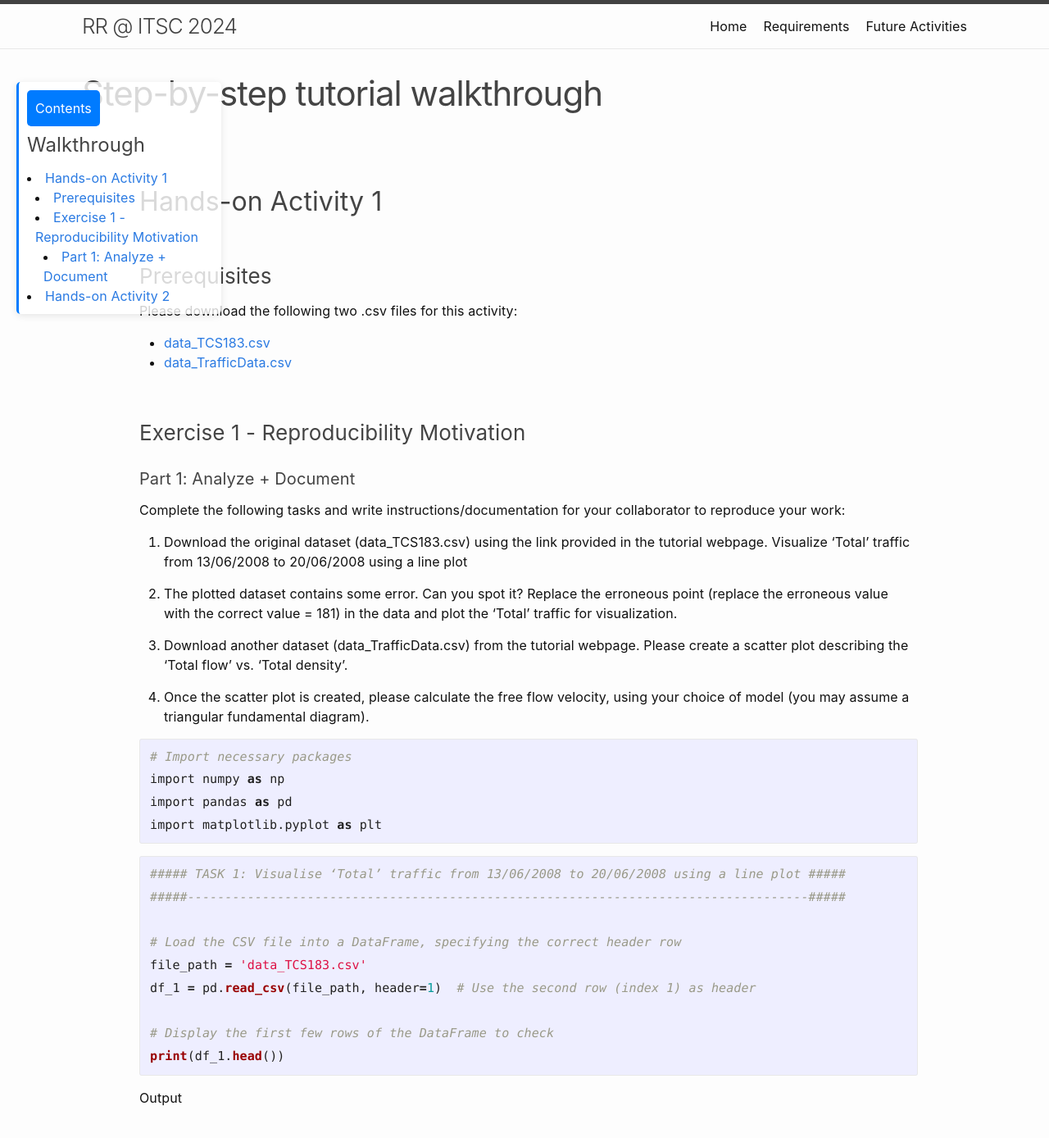
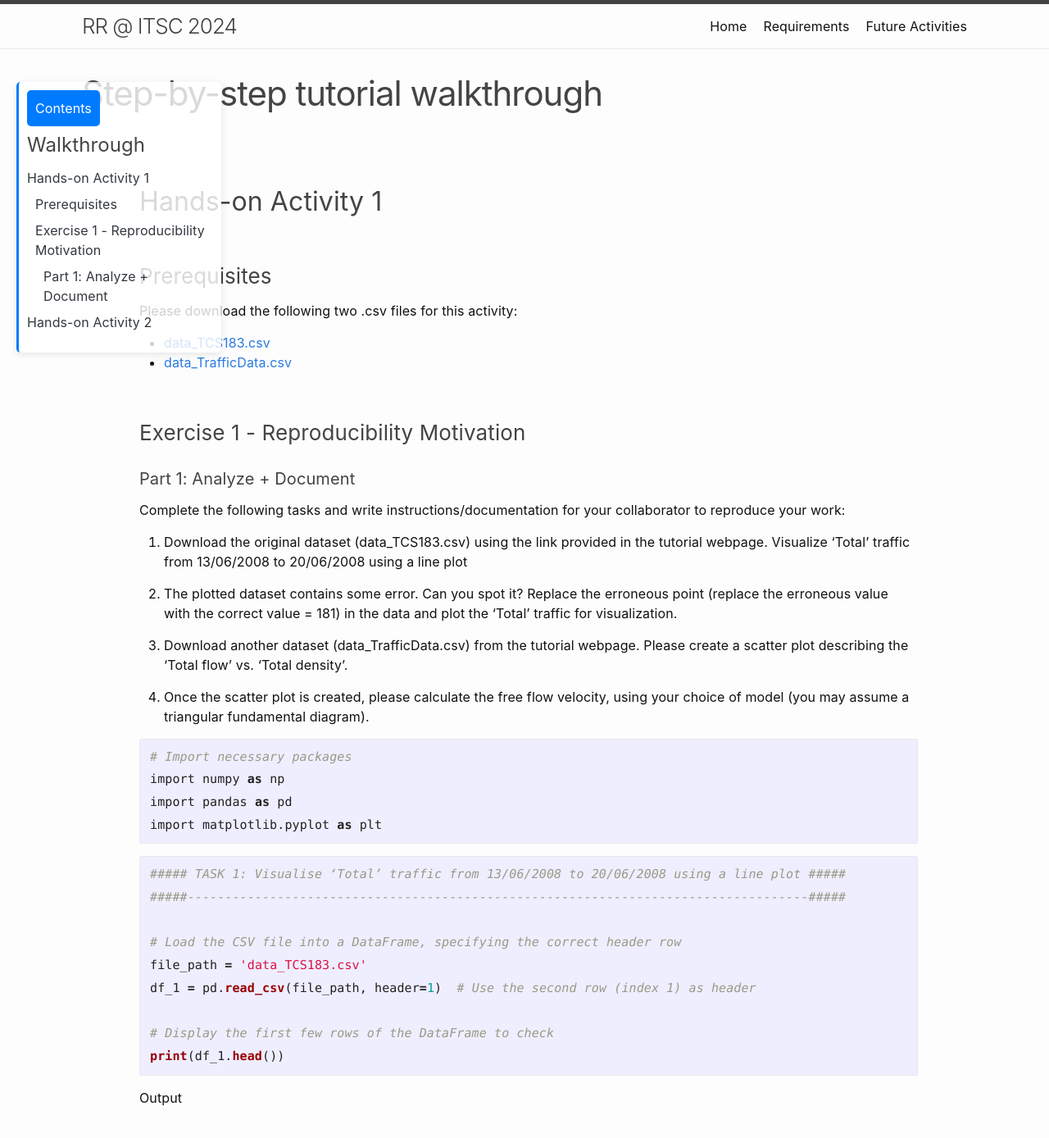
Before and after one commit to RRinTransportation/itsc24-rr-tutorial, a Jekyll site: the page built from step-by-step.md, in a window 1280 px wide and 1400 px high. Shown: the top 1388 px of the window at 82% size. Built offline with Jekyll 4.4.1, drawn with Linux system fonts in a browser that asks for light colours.

Commit message:
Remove the margin-left

```diff
--- a/_layouts/post.html
+++ b/_layouts/post.html
@@ -46,9 +46,9 @@ layout: default
       <button id="toc-toggle" class="toc-toggle">Contents</button> <!-- Add button to toggle TOC -->
       <nav id="toc-container">
         <h4>Walkthrough</h4>
-        <div id="toc">
+        <ul id="toc">
           <!-- This will be populated by JavaScript -->
-        </div>
+        </ul>
       </nav>
     </aside>
 
--- a/assets/css/post.css
+++ b/assets/css/post.css
@@ -30,8 +30,9 @@
 
 /* TOC list styles */
 .toc-sidebar nav ul {
-    list-style-type: none; /* Remove bullets */
-    padding: 0;
+    list-style-type: none; /* This removes the bullet points */
+    padding-left: 0; /* Also removes any default padding */
+    margin-left: 0; /* Removes any left margin */
 }
 
 .toc-sidebar nav ul li {
```
